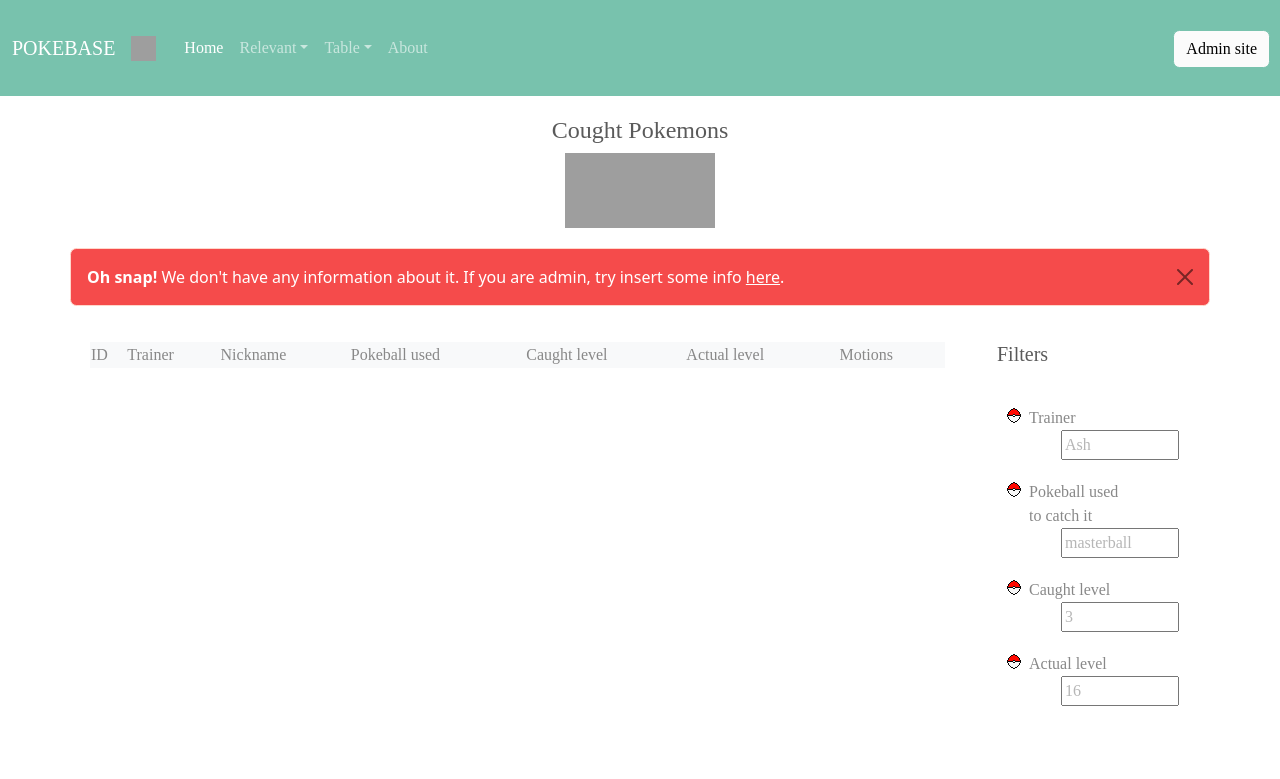
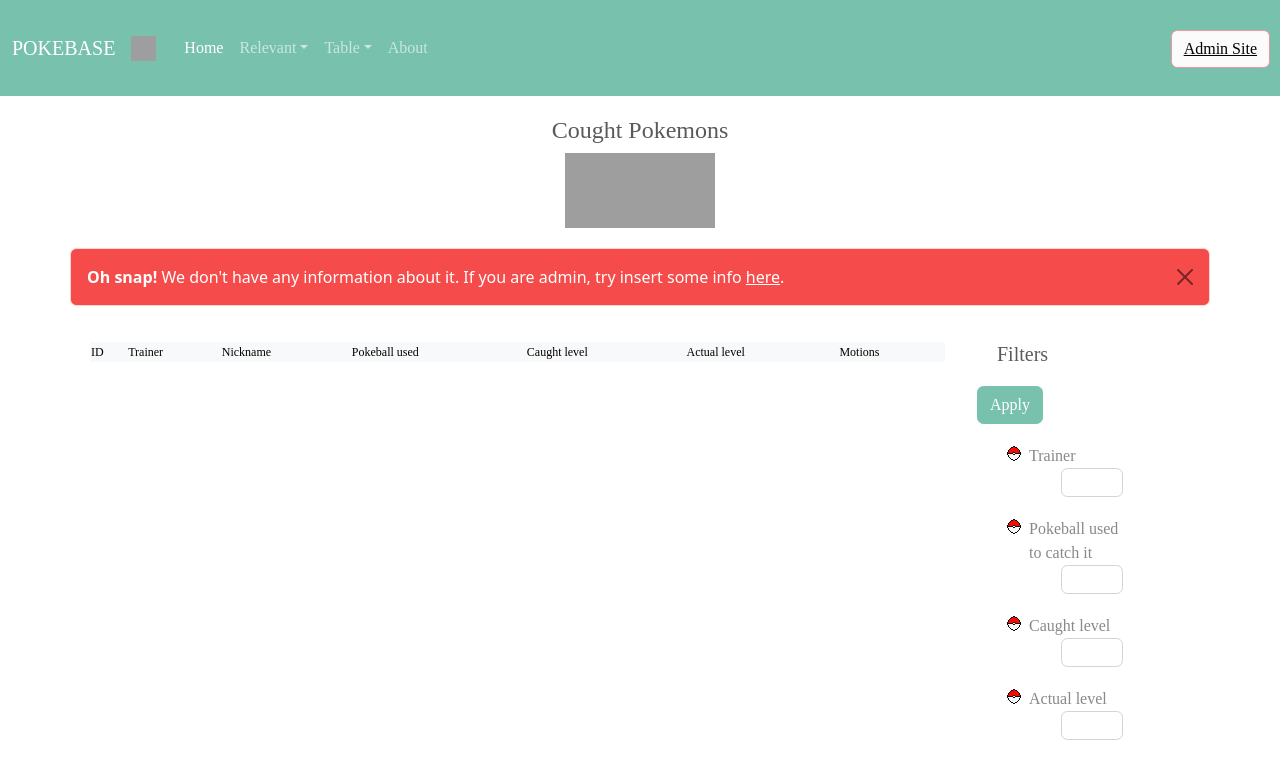
Before and after one commit to karlosA99/pokemon_data-base, a Django app: page /caught_pokemon/ in a window 1280 px wide. Shown: the top 779 px of the page. Run offline with Django 4.2, Linux system fonts and the light colour scheme; data comes from the database, SQL or seed files in the repository; data that the repository does not hold is empty; some libraries are stand-ins or nearby versions; grey boxes are pictures that could not be loaded.

Commit message:
template caught pokemon filter done

```diff
--- a/pokemon/templates/caught_pokemon/caught_pokemon.html
+++ b/pokemon/templates/caught_pokemon/caught_pokemon.html
@@ -1,6 +1,7 @@
 {% load static %}
 <!DOCTYPE html>
 <html lang="en">
+
 <head>
 
   {% block extrahead %}
@@ -14,6 +15,7 @@
   <link rel="stylesheet" href="{% static 'css/bootstrap.min (2).css' %}">
   <title>{% block title %} Caught pokemon {% endblock %}</title>
 </head>
+
 <body>
 
 
@@ -22,12 +24,15 @@
   <nav class="navbar navbar-expand-lg navbar-dark bg-primary">
     <div class="container-fluid poke">
       <a class="navbar-brand" href="#">POKEBASE</a>
-        <button class="navbar-toggler" type="button" data-bs-toggle="collapse" data-bs-target="#navbarColor01" aria-controls="navbarColor01" aria-expanded="false" aria-label="Toggle navigation">
+      <button class="navbar-toggler" type="button" data-bs-toggle="collapse" data-bs-target="#navbarColor01"
+        aria-controls="navbarColor01" aria-expanded="false" aria-label="Toggle navigation">
         <span class="navbar-toggler-icon"></span>
       </button>
 
       <div>
-        <img src="https://external-content.duckduckgo.com/iu/?u=https%3A%2F%2Ftse1.mm.bing.net%2Fth%3Fid%3DOIP.jL4cCeS23Oc4jFYrK-bjiwHaHa%26pid%3DApi&f=1 "width = "25" height = "25">
+        <img
+          src="https://external-content.duckduckgo.com/iu/?u=https%3A%2F%2Ftse1.mm.bing.net%2Fth%3Fid%3DOIP.jL4cCeS23Oc4jFYrK-bjiwHaHa%26pid%3DApi&f=1 "
+          width="25" height="25">
       </div>
 
       <div class="collapse navbar-collapse marg" id="navbarColor01">
@@ -39,7 +44,8 @@
           </li>
 
           <li class="nav-item dropdown">
-              <a class="nav-link dropdown-toggle" id="dropdownMenuLink" data-bs-toggle="dropdown" href="#" role="button" aria-haspopup="true" aria-expanded="false">Relevant</a>
+            <a class="nav-link dropdown-toggle" id="dropdownMenuLink" data-bs-toggle="dropdown" href="#" role="button"
+              aria-haspopup="true" aria-expanded="false">Relevant</a>
             <!-- <div class="Table"> -->
             <div class="dropdown-menu" aria-labelledby="navbarDropdown">
               <a class="dropdown-item" href="{% url 'citizen' %}">citizen</a>
@@ -66,14 +72,15 @@
             </div>
           </li>
           <li class="nav-item">
-              <a class="nav-link" href="about">About</a>
+            <a class="nav-link" href="../about">About</a>
           </li>
           <li style="position: absolute; top: 30px; right: 10px;">
-            <div  class="btn-group-vertical">
-              <button type="button"  href="admin" style="color: black ; background-color:rgb(251, 251, 251);" class="btn btn-primary poke">Admin site</button>
+            <div class="btn-group-vertical">
+              <div class="btn btn-secondary" style="background-color:rgb(251, 251, 251)">
+                <a class="poke" style="color: black;" href="../admin/">Admin Site</a>
+              </div>
             </div>
           </li>
-
         </ul>
       </div>
     </div>
@@ -85,12 +92,14 @@
 
   <div class="marg" align="center">
     <h4 class="poke">Cought Pokemons</h4>
-    <img src="https://external-content.duckduckgo.com/iu/?u=https%3A%2F%2Ftse1.mm.bing.net%2Fth%3Fid%3DOIP.4IKdHh8s7ppBp1N9xs_5YwHaFE%26pid%3DApi&f=1"width = "150" height = "75" >
+    <img
+      src="https://external-content.duckduckgo.com/iu/?u=https%3A%2F%2Ftse1.mm.bing.net%2Fth%3Fid%3DOIP.4IKdHh8s7ppBp1N9xs_5YwHaFE%26pid%3DApi&f=1"
+      width="150" height="75">
   </div>
 
-<div id="customlay" class="container" >
-<div  class="row align-items-start">
-  <table class="col-9 bg-light poke marg">
+  <div id="customlay" class="container">
+    <div class="row align-items-start">
+      <table class="col-9 bg-light poke marg f-size">
         <thead>
           <tr>
             <td>ID</td>
@@ -112,22 +121,30 @@
             <td>{{ object.pokeball }}</td>
             <td>{{ object.caught_level }}</td>
             <td>{{ object.actual_level }}</td>
-			<td>{{ object.motion}}</td>
+            <td>{% for move in object.motion.all %}
+                {{move.name}}, {% endfor %}</td>
           </tr>
           {% endfor %}
           {% else %}
-		 <div  class="alert alert-dismissible alert-danger">
-      <button type="button" style="float: right;" class="btn-close" onclick="exit()" data-bs-dismiss="alert"></button>
-        <strong>Oh snap!</strong> We don't have any information about it. If you are admin, try insert some info <a href="../citizen/">here</a>.
+          <div class="alert alert-dismissible alert-danger">
+            <button type="button" style="float: right;" class="btn-close" onclick="exit()"
+              data-bs-dismiss="alert"></button>
+            <strong>Oh snap!</strong> We don't have any information about it. If you are admin, try insert some info <a
+              href="../admin/">here</a>.
           </div>
           {% endif %}
         </tbody>
       </table>
 
       <div class="col-2 filters">
+        <form action="/caught_pokemon/" method="get" id="filter">
           <div class="row">
-
+            <div class="column">
               <h5 class="poke marg">Filters</h5>
+            </div>
+            <div class="column">
+              <button type="submit" class="btn btn-primary poke">Apply</button>
+            </div>
           </div>
 
           <div class="row">
@@ -136,44 +153,35 @@
                 <li class="sub-menu poke marg">Trainer</a>
                   <ul>
                     <li>
-          <form>
-            <input type="text" size="10" maxlength="10" placeholder="Ash">
-          </form>
+                      <input type="text" class="form-control" size="10" maxlength="15" name="trainer">
                     </li>
                   </ul>
                 </li>
                 <li class="sub-menu poke marg">Pokeball used to catch it</a>
                   <ul>
                     <li>
-          <form>
-            <input type="text" size="10" maxlength="10" placeholder="masterball">
-          </form>
+                      <input type="text" class="form-control" size="10" maxlength="10" name="pokeball">
                     </li>
                   </ul>
                 </li>
                 <li class="sub-menu poke marg">Caught level</a>
                   <ul>
                     <li>
-          <form>
-            <input type="text" size="10" maxlength="15" placeholder="3">
-            </form>
+                      <input type="text" class="form-control" size="10" maxlength="10" name="caugth_level">
                     </li>
                   </ul>
                 </li>
                 <li class="sub-menu poke marg">Actual level</a>
                   <ul>
                     <li>
-          <form>
-            <input type="text" size="10" maxlength="15" placeholder="16">
-            </form>
+                      <input type="text" class="form-control" size="10" maxlength="15" name="actual_level">
                     </li>
                   </ul>
                 </li>
               </ul>
-    </li>
             </div>
           </div>
-</div>
+        </form>
       </div>
 
 
@@ -185,47 +193,61 @@
             local('Pokemon-Classic');
         }
 
-      .poke{
+        .poke {
           font-family: 'Pokemon Classic';
         }
 
-      .marg{
+        .marg {
           margin: 20px;
         }
 
-    .f-size{
-      font-size:10px
+        .f-size {
+          font-size: 12px !important;
         }
 
-.dropdown-item:hover{
-        background-color:#5a5a5a;
+        .dropdown-item:hover {
+          background-color: #5a5a5a;
         }
-    .filters li{
+
+        .filters li {
           list-style-image: url("../../static/img/pokeball.ico");
         }
-      li ul li{
-        list-style:none !important;
+
+        li ul li {
+          list-style: none !important;
         }
 
-     .alert-danger{
+        .alert-danger {
           background-color: rgba(241, 0, 0, 0.707);
         }
-    input::placeholder{
-      color: rgba(87, 87, 87, 0.437) ;
+
+
+        thead td {
+          color: black;
         }
 
+        input {
+          font-size: 10px !important;
+        }
       </style>
 
       {% block extrajs %}
       {% endblock %}
 
 
-<script src="https://code.jquery.com/jquery-3.2.1.slim.min.js" integrity="sha384-KJ3o2DKtIkvYIK3UENzmM7KCkRr/rE9/Qpg6aAZGJwFDMVNA/GpGFF93hXpG5KkN" crossorigin="anonymous"></script>
-<script src="https://cdnjs.cloudflare.com/ajax/libs/popper.js/1.11.0/umd/popper.min.js" integrity="sha384-b/U6ypiBEHpOf/4+1nzFpr53nxSS+GLCkfwBdFNTxtclqqenISfwAzpKaMNFNmj4" crossorigin="anonymous"></script>
-<script src="https://maxcdn.bootstrapcdn.com/bootstrap/4.0.0-beta/js/bootstrap.min.js" integrity="sha384-h0AbiXch4ZDo7tp9hKZ4TsHbi047NrKGLO3SEJAg45jXxnGIfYzk4Si90RDIqNm1" crossorigin="anonymous"></script>
+      <script src="https://code.jquery.com/jquery-3.2.1.slim.min.js"
+        integrity="sha384-KJ3o2DKtIkvYIK3UENzmM7KCkRr/rE9/Qpg6aAZGJwFDMVNA/GpGFF93hXpG5KkN"
+        crossorigin="anonymous"></script>
+      <script src="https://cdnjs.cloudflare.com/ajax/libs/popper.js/1.11.0/umd/popper.min.js"
+        integrity="sha384-b/U6ypiBEHpOf/4+1nzFpr53nxSS+GLCkfwBdFNTxtclqqenISfwAzpKaMNFNmj4"
+        crossorigin="anonymous"></script>
+      <script src="https://maxcdn.bootstrapcdn.com/bootstrap/4.0.0-beta/js/bootstrap.min.js"
+        integrity="sha384-h0AbiXch4ZDo7tp9hKZ4TsHbi047NrKGLO3SEJAg45jXxnGIfYzk4Si90RDIqNm1"
+        crossorigin="anonymous"></script>
       <script src="{% static 'js/bootstrap.min (2).js' %}"></script>
       <script src="{% static 'js/exit.js' %}"></script>
       <script src="https://cdn.jsdelivr.net/npm/bootstrap@5.1.3/dist/js/bootstrap.bundle.min.js"></script>
 
 </body>
+
 </html>
--- a/pokemon/templates/pokemon/pokemon.html
+++ b/pokemon/templates/pokemon/pokemon.html
@@ -71,7 +71,7 @@
             </div>
           </li>
           <li class="nav-item">
-            <a class="nav-link" href="about">About</a>
+            <a class="nav-link" href="../about">About</a>
           </li>
           <li style="position: absolute; top: 30px; right: 10px;">
             <div class="btn-group-vertical">
```
Lines whose indentation alone changed are shown as unchanged.
